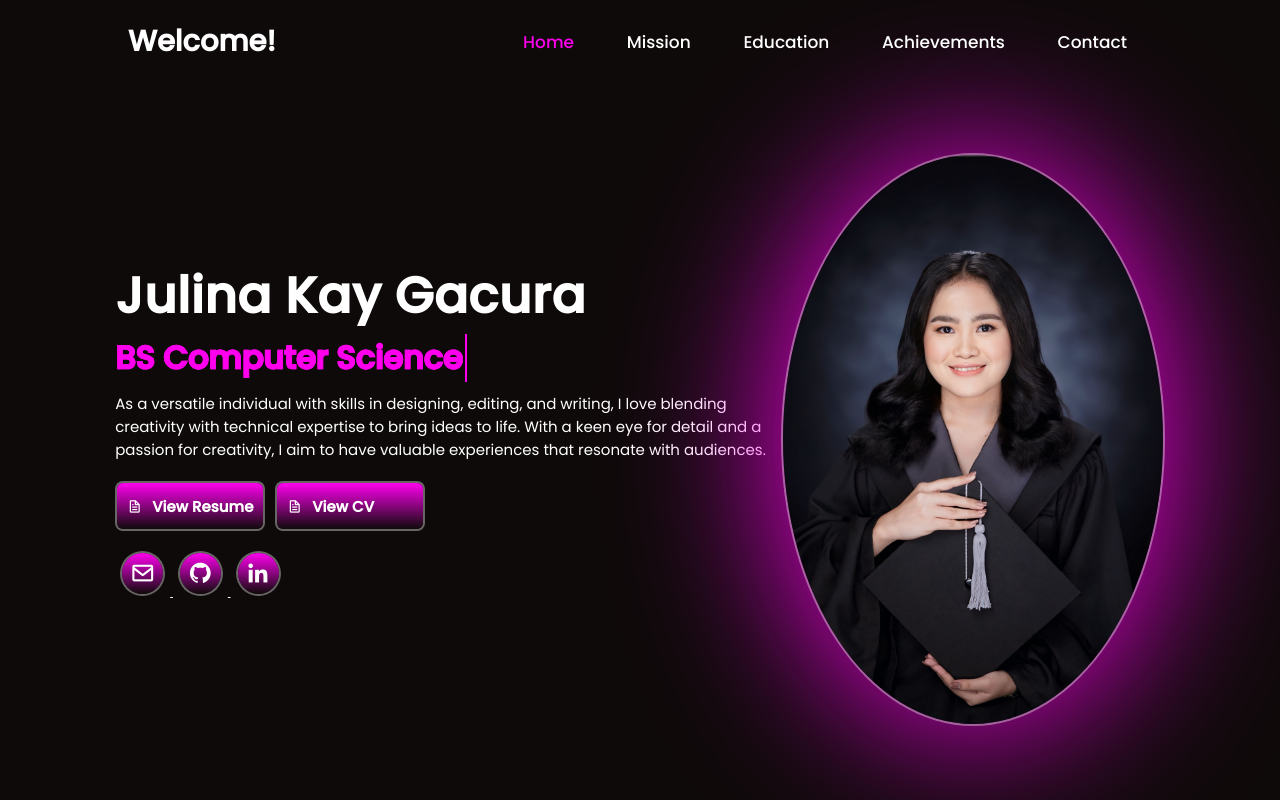
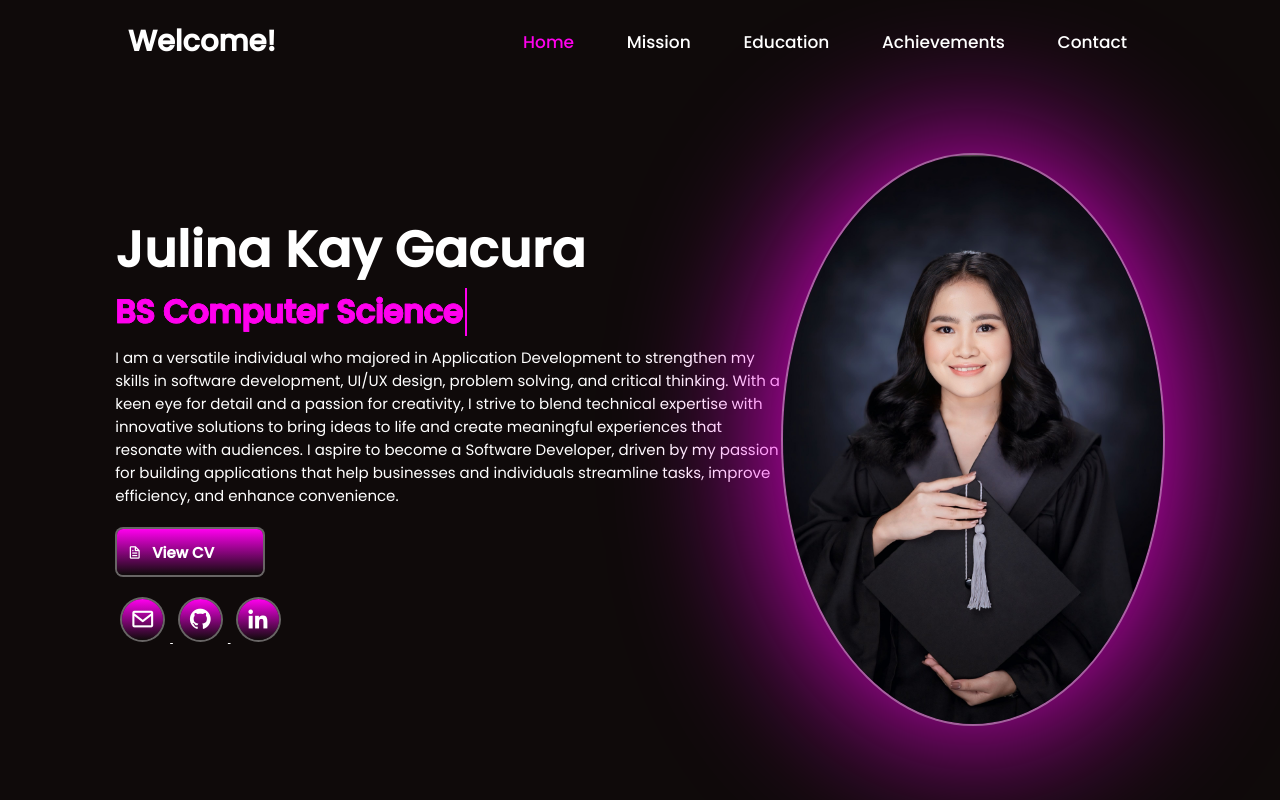
Before and after one commit to jkgacura09/Portfolio, a plain HTML site: page index.html in a window 1280 px wide. Shown: the top 800 px of the page. Drawn offline with nearby package versions, Linux system fonts and the light colour scheme.

Commit message:
Update index.html

```diff
--- a/index.html
+++ b/index.html
@@ -31,12 +31,12 @@
                 <h2>BS Computer Science</h2>
             </div>
             <p>
-                As a versatile individual with skills in designing, editing, and writing, I love blending creativity with technical expertise to bring ideas to life. With a keen eye for detail and a passion for creativity, I aim to have valuable experiences that resonate with audiences.
+                I am a versatile individual who majored in Application Development to strengthen my skills in software development, UI/UX design, problem solving, and critical thinking. With a keen eye for detail and a passion for creativity, I strive to blend technical expertise with innovative solutions to bring ideas to life and create meaningful experiences that resonate with audiences. I aspire to become a Software Developer, driven by my passion for building applications that help businesses and individuals streamline tasks, improve efficiency, and enhance convenience.
             </p>
             <div class="btn-section">
-                <a href="https://drive.google.com/file/d/1d9ySkZelT34VGHPqCMhDKneTNmLbfuQK/view?usp=sharing" class="btn" target="_blank">
+<!--                 <a href="https://drive.google.com/file/d/1d9ySkZelT34VGHPqCMhDKneTNmLbfuQK/view?usp=sharing" class="btn" target="_blank">
                     <i class='bx bx-file'></i> <b>View Resume</b>
-                </a>
+                </a> -->
                 <a href="https://drive.google.com/file/d/17bdbdJbq5PSFNHN7HkkISvb8G9CsDrXT/view?usp=sharing" class="btn" target="_blank">
                     <i class='bx bx-file'></i> <b>View CV</b>
                 </a>
```
